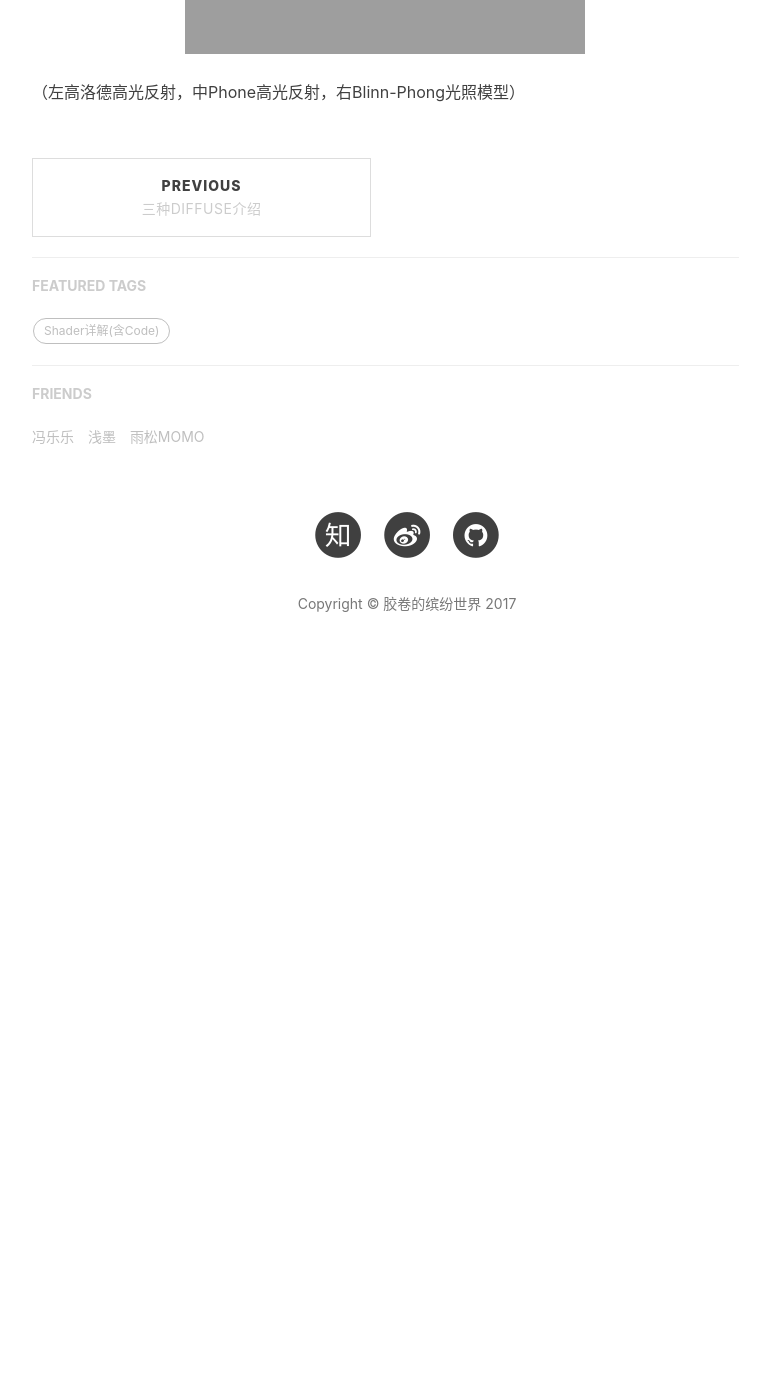
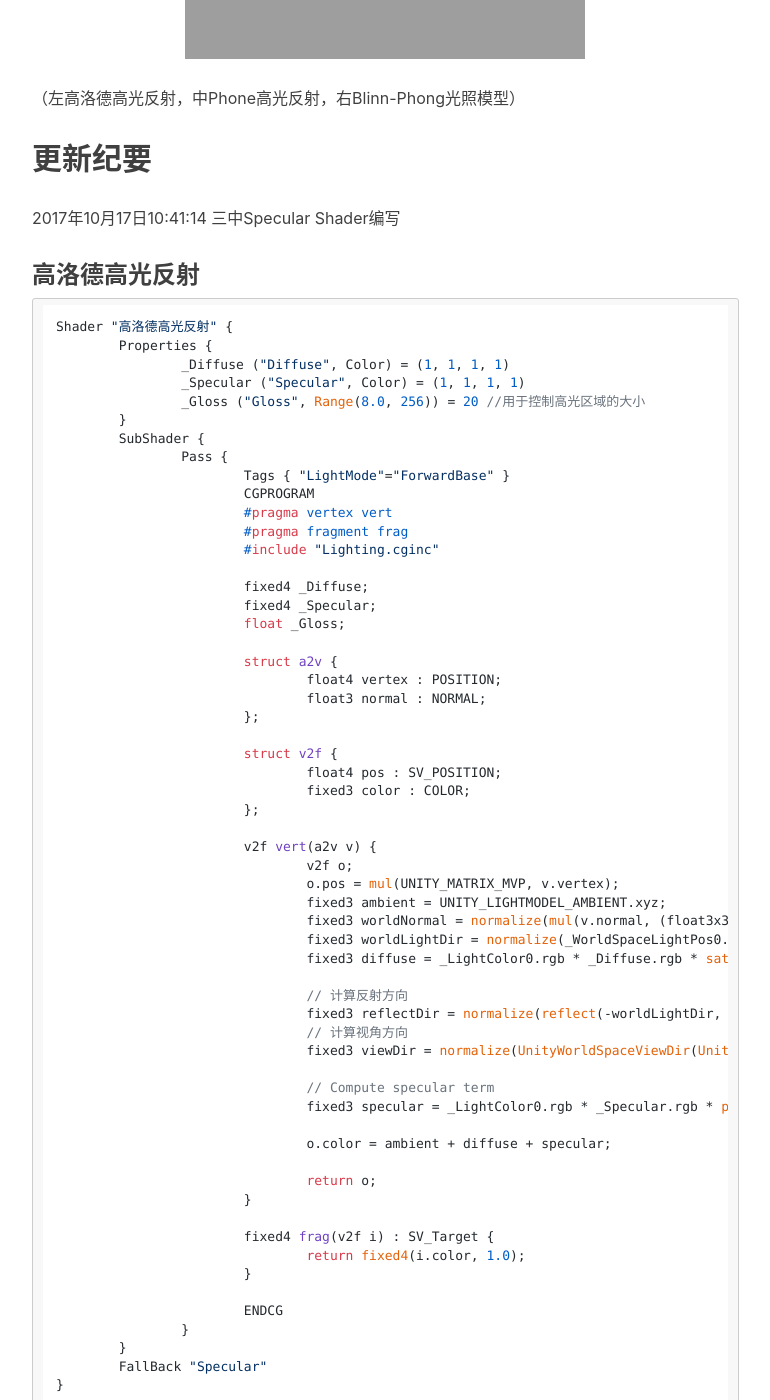
Before and after one commit to yqlizeao/yqlizeao.github.io, a Jekyll site: the page built from _posts/2017-10-17-【Shader】三中Specular介绍.md, in a window 1280 px wide and 1400 px high, scrolled down 1002 px. Shown: the whole window, without its empty margins (233-1003 px from the left). Built offline with Jekyll 4.4.1, drawn with Linux system fonts in a browser that asks for light colours; nearby versions of some CDN libraries; comment, search, counter and statistics services are not loaded; before the commit the page ends 1710 px from its top, so only the background shows below that.

Commit message:
Create 2017-10-17-【Shader】三中Specular介绍.md

````diff
--- a/_posts/2017-10-17-【Shader】三中Specular介绍.md
+++ b/_posts/2017-10-17-【Shader】三中Specular介绍.md
@@ -14,6 +14,73 @@ tags:
 >> Blinn-Phong光照模型<br>
 >> 三种基础高光反射Shader
 
-###Specular
+### Specular
 ![](http://yqlizeao.55555.io/img/article/Specular.png)
 （左高洛德高光反射，中Phone高光反射，右Blinn-Phong光照模型）
+
+## 更新纪要
+
+2017年10月17日10:41:14 三中Specular Shader编写
+
+### 高洛德高光反射
+
+```
+Shader "高洛德高光反射" {
+	Properties {
+		_Diffuse ("Diffuse", Color) = (1, 1, 1, 1)
+		_Specular ("Specular", Color) = (1, 1, 1, 1)
+		_Gloss ("Gloss", Range(8.0, 256)) = 20 //用于控制高光区域的大小
+	}
+	SubShader {
+		Pass {
+			Tags { "LightMode"="ForwardBase" }
+			CGPROGRAM
+			#pragma vertex vert
+			#pragma fragment frag
+			#include "Lighting.cginc"
+
+			fixed4 _Diffuse;
+			fixed4 _Specular;
+			float _Gloss;
+
+			struct a2v {
+				float4 vertex : POSITION;
+				float3 normal : NORMAL;
+			};
+
+			struct v2f {
+				float4 pos : SV_POSITION;
+				fixed3 color : COLOR;
+			};
+
+			v2f vert(a2v v) {
+				v2f o;
+				o.pos = mul(UNITY_MATRIX_MVP, v.vertex);
+				fixed3 ambient = UNITY_LIGHTMODEL_AMBIENT.xyz;
+				fixed3 worldNormal = normalize(mul(v.normal, (float3x3)unity_WorldToObject));
+				fixed3 worldLightDir = normalize(_WorldSpaceLightPos0.xyz);
+				fixed3 diffuse = _LightColor0.rgb * _Diffuse.rgb * saturate(dot(worldNormal, worldLightDir));
+
+				// 计算反射方向
+				fixed3 reflectDir = normalize(reflect(-worldLightDir, worldNormal));
+				// 计算视角方向
+				fixed3 viewDir = normalize(UnityWorldSpaceViewDir(UnityObjectToClipPos(v.vertex)));
+
+				// Compute specular term
+				fixed3 specular = _LightColor0.rgb * _Specular.rgb * pow(saturate(dot(reflectDir, viewDir)), _Gloss);
+
+				o.color = ambient + diffuse + specular;
+
+				return o;
+			}
+
+			fixed4 frag(v2f i) : SV_Target {
+				return fixed4(i.color, 1.0);
+			}
+
+			ENDCG
+		}
+	}
+	FallBack "Specular"
+}
+```
````
